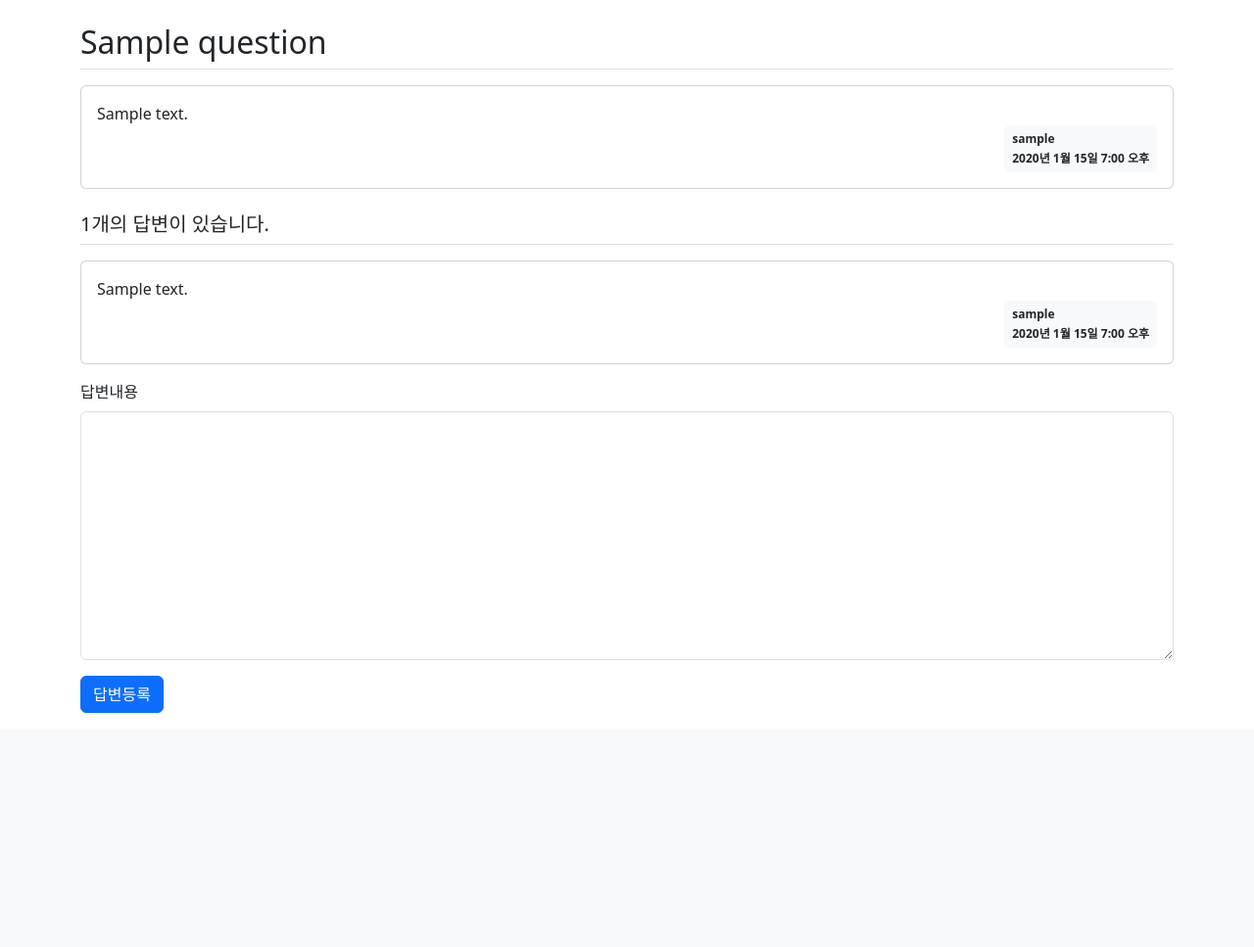
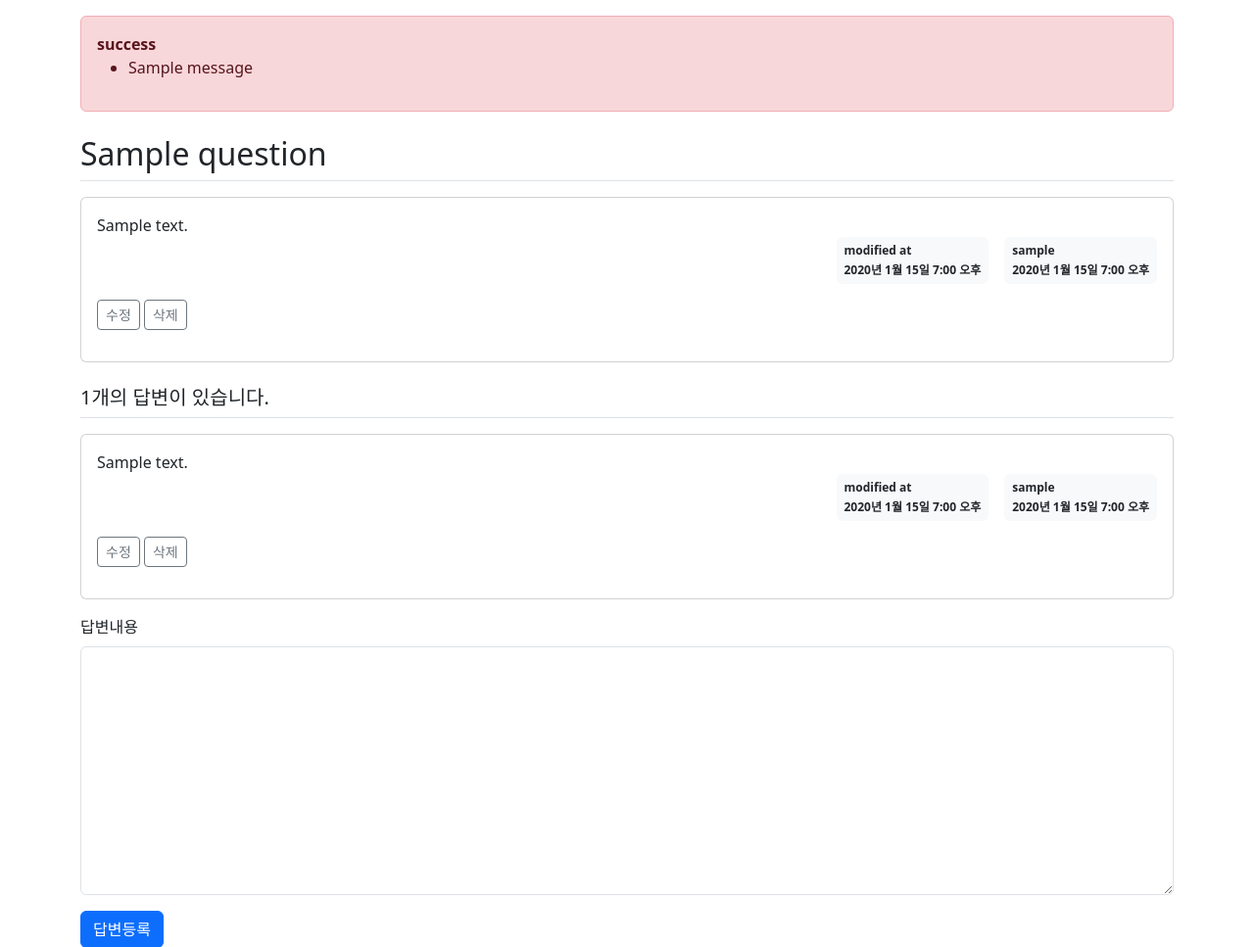
Before and after one commit to karpitony/django-playground, a Django app: page /pybo/answer/create/1/ in a window 1280 px wide. Shown: the part 57-1024 px from the top of the page at 98% size. Before the commit the page ends 785 px from the top, so only its background shows below. Run offline with Django 5.2, Linux system fonts and the light colour scheme; a user stored in the database is signed in; tables that the repository leaves empty hold one stand-in row (values such as "Sample post"); one stand-in notice (Sample message) is shown; some libraries are stand-ins or nearby versions.

Commit message:
게시글/댓글의 수정과 삭제 방법 학습

```diff
--- a/pybo/models.py
+++ b/pybo/models.py
@@ -6,6 +6,7 @@ class Question(models.Model):
     subject = models.CharField(max_length=200)
     content = models.TextField()
     create_date = models.DateTimeField()
+    modify_date = models.DateTimeField(null=True, blank=True)
 
     def __str__(self):
         return self.subject
@@ -16,3 +17,4 @@ class Answer(models.Model):
     question = models.ForeignKey(Question, on_delete=models.CASCADE)
     content = models.TextField()
     create_date = models.DateTimeField()
+    modify_date = models.DateTimeField(null=True, blank=True)
--- a/pybo/urls.py
+++ b/pybo/urls.py
@@ -6,6 +6,11 @@ app_name = 'pybo'
 urlpatterns = [
     path('', views.index, name='index'),
     path('<int:question_id>/', views.detail, name='detail'),
+    path('question/create/', views.question_create, name='question_create'),
+    path('question/modify/<int:question_id>/', views.question_modify, name='question_modify'),
+    path('question/delete/<int:question_id>/', views.question_delete, name='question_delete'),
+
     path('answer/create/<int:question_id>/', views.answer_create, name='answer_create'),
-    path('question/create/', views.question_create, name='question_create')
+    path('answer/modify/<int:answer_id>/', views.answer_modify, name='answer_modify'),
+    path('answer/delete/<int:answer_id>/', views.answer_delete, name='answer_delete'),
 ]
--- a/pybo/views.py
+++ b/pybo/views.py
@@ -1,6 +1,7 @@
 from django.shortcuts import render, get_object_or_404, redirect
 from django.utils import timezone
-from .models import Question
+from django.contrib import messages
+from .models import Question, Answer
 from .forms import QuestionForm, AnswerForm
 from django.core.paginator import Paginator
 from django.contrib.auth.decorators import login_required
@@ -59,3 +60,63 @@ def question_create(request):
         form = QuestionForm()
     context = {'form': form}
     return render(request, 'pybo/question_form.html', context)
+
+
+@login_required(login_url='common:login')
+def question_modify(request, question_id):
+    question = get_object_or_404(Question, pk=question_id)
+    if request.user != question.author:
+        messages.error(request, '수정권한이 없습니다')
+        return redirect('pybo:detail', question_id=question.id)
+
+    if request.method == "POST":
+        form = QuestionForm(request.POST, instance=question)
+        if form.is_valid():
+            question = form.save(commit=False)
+            question.modify_date = timezone.now()  # 수정일시 저장
+            question.save()
+            return redirect('pybo:detail', question_id=question.id)
+
+    else:
+        form = QuestionForm(instance=question)
+    context = {'form': form}
+    return render(request, 'pybo/question_form.html', context)
+
+
+@login_required(login_url='common:login')
+def question_delete(request, question_id):
+    question = get_object_or_404(Question, pk=question_id)
+    if request.user != question.author:
+        messages.error(request, '삭제권한이 없습니다')
+        return redirect('pybo:detail', question_id=question.id)
+    question.delete()
+    return redirect('pybo:index')
+
+
+@login_required(login_url='common:login')
+def answer_modify(request, answer_id):
+    answer = get_object_or_404(Answer, pk=answer_id)
+    if request.user != answer.author:
+        messages.error(request, '수정권한이 없습니다')
+        return redirect('pybo:detail', question_id=answer.question.id)
+    if request.method == "POST":
+        form = AnswerForm(request.POST, instance=answer)
+        if form.is_valid():
+            answer = form.save(commit=False)
+            answer.modify_date = timezone.now()
+            answer.save()
+            return redirect('pybo:detail', question_id=answer.question.id)
+    else:
+        form = AnswerForm(instance=answer)
+    context = {'answer': answer, 'form': form}
+    return render(request, 'pybo/answer_form.html', context)
+
+
+@login_required(login_url='common:login')
+def answer_delete(request, answer_id):
+    answer = get_object_or_404(Answer, pk=answer_id)
+    if request.user != answer.author:
+        messages.error('삭제권한이 없습니다')
+    else:
+        answer.delete()
+    return redirect('pybo:detail', question_id=answer.question.id)
--- a/templates/base.html
+++ b/templates/base.html
@@ -21,5 +21,9 @@
   <!-- 기본 템플릿 안에 삽입될 내용 End -->
   <!-- Bootstrap JS -->
   <script src="{% static 'bootstrap.min.js' %}"></script>
+  <!-- 자바스크립트 Start -->
+  {% block script %}
+  {% endblock %}
+  <!-- 자바스크립트 End -->
 </body>
 </html>
--- a/templates/pybo/question_detail.html
+++ b/templates/pybo/question_detail.html
@@ -1,16 +1,40 @@
 {% extends 'base.html' %}
 {% block content %}
 <div class="container my-3">
+  <!-- message 표시 -->
+  {% if messages %}
+  <div class="alert alert-danger my-3" role="alert">
+  {% for message in messages %}
+    <strong>{{ message.tags }}</strong>
+    <ul><li>{{ message.message }}</li></ul>
+  {% endfor %}
+  </div>
+  {% endif %}
+
   <!-- 질문 -->
   <h2 class="border-bottom py-2">{{ question.subject }}</h2>
   <div class="card my-3">
     <div class="card-body">
       <div class="card-text" style="white-space: pre-line;">{{ question.content }}</div>
       <div class="d-flex justify-content-end">
+        {% if question.modify_date %}
+        <div class="badge bg-light text-dark p-2 text-start mx-3">
+          <div class="mb-2">modified at</div>
+          <div>{{ question.modify_date }}</div>
+        </div>
+        {% endif %}
         <div class="badge bg-light text-dark p-2 text-start">
           <div class="mb-2">{{ question.author.username }}</div>
           <div>{{ question.create_date }}</div>
         </div>
+      </div>
+      <div class="my-3">
+        {% if request.user == question.author %}
+        <a href="{% url 'pybo:question_modify' question.id  %}"
+            class="btn btn-sm btn-outline-secondary">수정</a>
+        <a href="javascript:void(0)" class="delete btn btn-sm btn-outline-secondary"
+            data-uri="{% url 'pybo:question_delete' question.id  %}">삭제</a>
+        {% endif %}
       </div>
     </div>
   </div>
@@ -22,10 +46,24 @@
     <div class="card-body">
       <div class="card-text" style="white-space: pre-line;">{{ answer.content }}</div>
       <div class="d-flex justify-content-end">
+        {% if answer.modify_date %}
+        <div class="badge bg-light text-dark p-2 text-start mx-3">
+          <div class="mb-2">modified at</div>
+          <div>{{ answer.modify_date }}</div>
+        </div>
+        {% endif %}
         <div class="badge bg-light text-dark p-2 text-start">
           <div class="mb-2">{{ answer.author.username }}</div>
           <div>{{ answer.create_date }}</div>
         </div>
+      </div>
+      <div class="my-3">
+        {% if request.user == answer.author %}
+        <a href="{% url 'pybo:answer_modify' answer.id  %}"
+            class="btn btn-sm btn-outline-secondary">수정</a>
+        <a href="#" class="delete btn btn-sm btn-outline-secondary "
+               data-uri="{% url 'pybo:answer_delete' answer.id  %}">삭제</a>
+        {% endif %}
       </div>
     </div>
   </div>
@@ -58,3 +96,16 @@
   </form>
 </div>
 {% endblock %}
+
+{% block script %}
+<script type='text/javascript'>
+  const delete_elements = document.getElementsByClassName("delete");
+  Array.from(delete_elements).forEach(function(element) {
+    element.addEventListener('click', function() {
+      if(confirm("정말로 삭제하시겠습니까?")) {
+        location.href = this.dataset.uri;
+      };
+    });
+  });
+</script>
+{% endblock %}
```
Also changed, not shown: templates/pybo/answer_form.html (added, +17 -0 lines), pybo/migrations/0005_answer_modify_date_question_modify_date.py (added).
